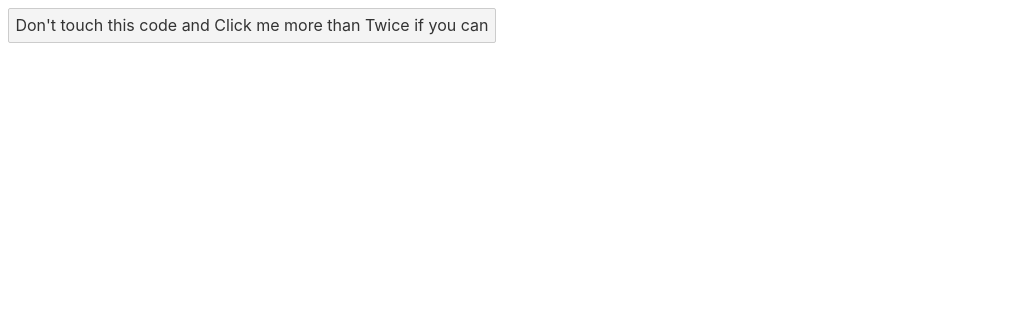
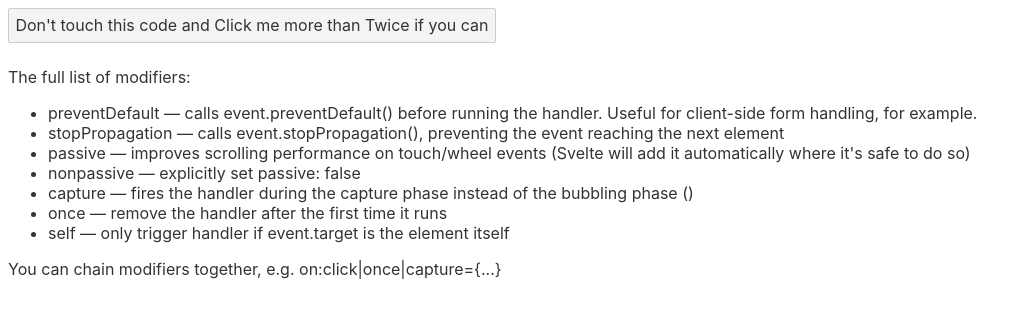
Before and after one commit to SynCROSS/learning-svelte, a Svelte app: page / in a window 1280 px wide. Shown: the top 318 px of the page, without its empty margins (0-1031 px from the left). Built offline with nearby package versions, Linux system fonts and the light colour scheme.

Commit message:
Event Modifiers

```diff
--- a/src/App.svelte
+++ b/src/App.svelte
@@ -19,3 +19,26 @@
 <button on:click|once={handleClick}
   >Don't touch this code and Click me more than Twice if you can</button
 >
+<p>The full list of modifiers:</p>
+<ul>
+  <li>
+    preventDefault — calls event.preventDefault() before running the handler.
+    Useful for client-side form handling, for example.
+  </li>
+  <li>
+    stopPropagation — calls event.stopPropagation(), preventing the event
+    reaching the next element
+  </li>
+  <li>
+    passive — improves scrolling performance on touch/wheel events (Svelte will
+    add it automatically where it's safe to do so)
+  </li>
+  <li>nonpassive — explicitly set passive: false</li>
+  <li>
+    capture — fires the handler during the capture phase instead of the bubbling
+    phase ()
+  </li>
+  <li>once — remove the handler after the first time it runs</li>
+  <li>self — only trigger handler if event.target is the element itself</li>
+</ul>
+You can chain modifiers together, e.g. on:click|once|capture=&lbrace;...&rbrace;
```
Also changed, not shown: public/build/bundle.js, 1 other file (tests, documents, lock files or other folders).
